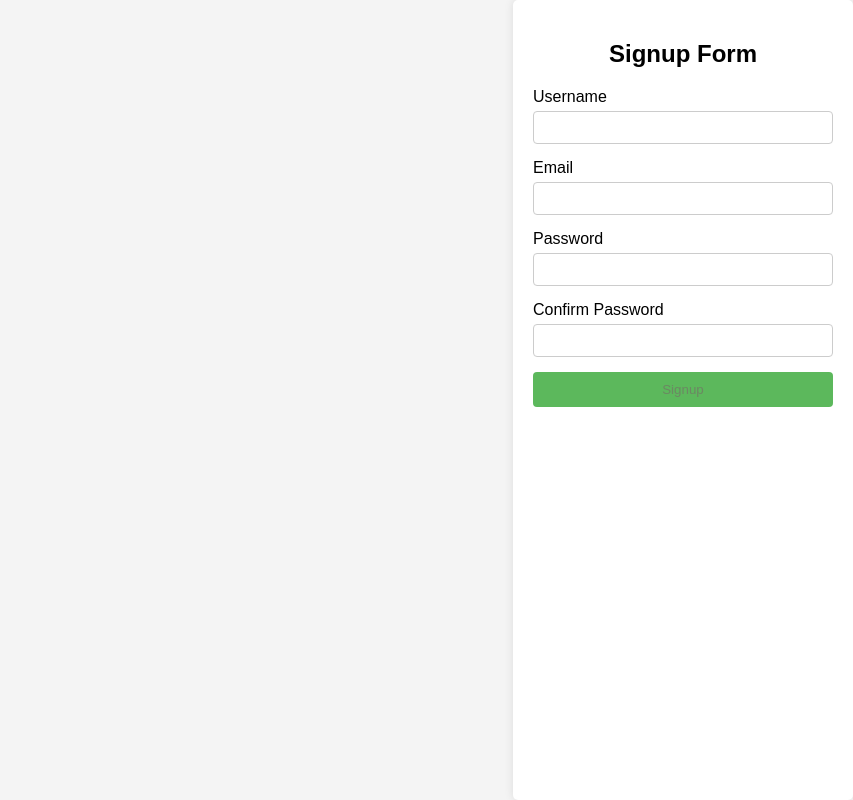
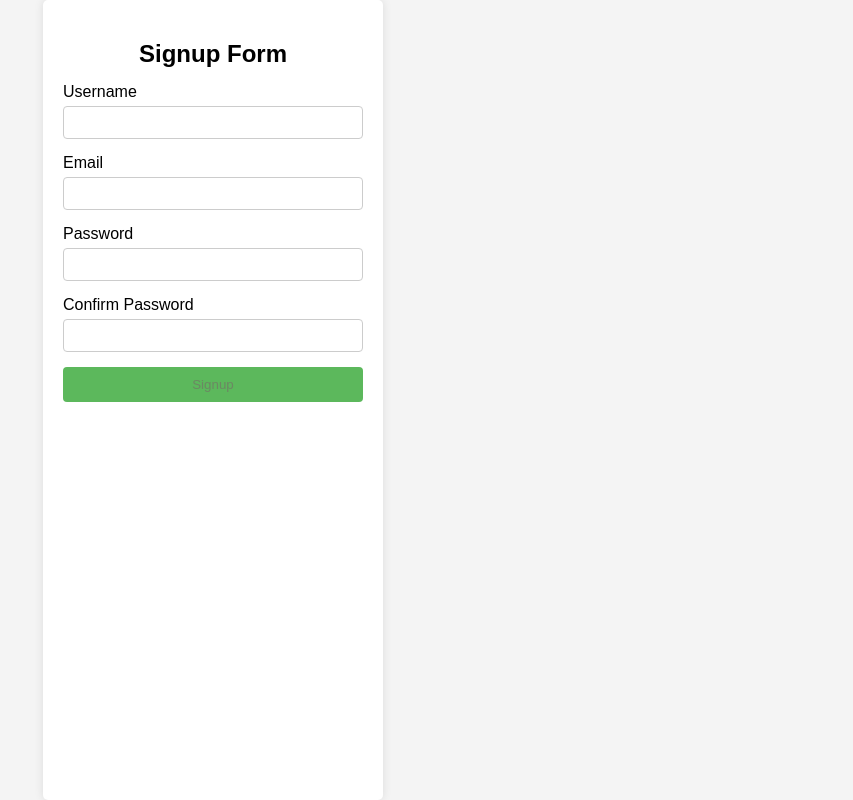
Before and after one commit to ADRIDEV2024/E-Commerce-plataforma-web, a Django app: template templates/signup.html in a window 1280 px wide. Shown: the whole page, without its empty margins (427-1280 px from the left). Run offline with Django 3.2, Linux system fonts and the light colour scheme; the template is opened without the code that fills it, so the values that code supplies are empty.

Commit message:
Update signup.html

```diff
--- a/templates/signup.html
+++ b/templates/signup.html
@@ -10,7 +10,7 @@
             font-family: Arial, sans-serif;
             background-color: #f4f4f4;
             display: flex;
-            justify-content: right;
+            justify-content: center;
             align-items: right;
             height: 100vh;
             margin: 0;
@@ -25,7 +25,7 @@
         }
 
         h2 {
-            margin-bottom: 20px;
+            margin-bottom: 15px;
             text-align: center;
         }
 
```
